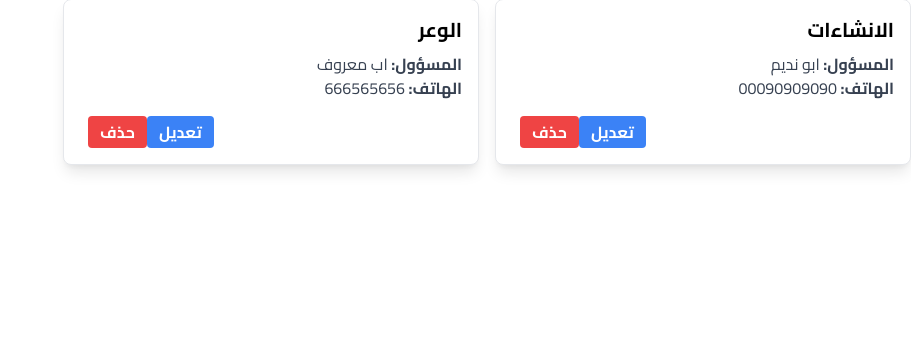
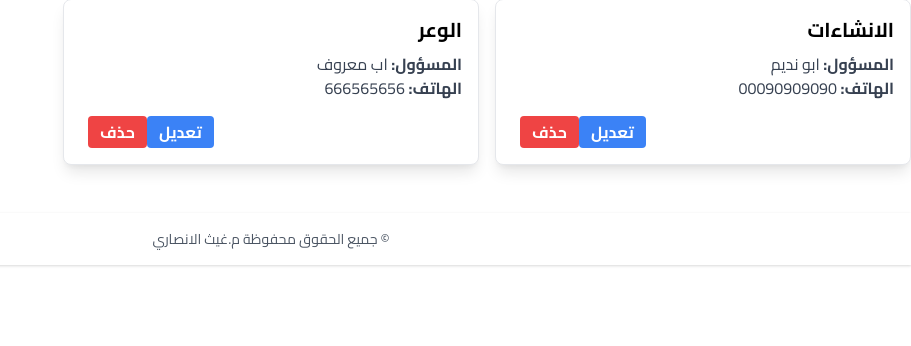
Before and after one commit to ghaithalanssari/homs, a Flask app: page /dashboard in a window 1280 px wide. Shown: the part 109-455 px from the top of the page, without its empty margins (369-1280 px from the left). Run offline with Flask 3, Linux system fonts and the light colour scheme; a user stored in the database is signed in.

Commit message:
Update dashboard.html

```diff
--- a/templates/dashboard.html
+++ b/templates/dashboard.html
@@ -51,5 +51,11 @@
       {% endfor %}
     </div>
   </div>
+  <!-- Footer -->
+  <footer class="bg-white shadow mt-8">
+    <div class="container mx-auto px-4 py-4 text-center">
+      <p class="text-gray-600 text-sm">&copy; جميع الحقوق محفوظة م.غيث الانصاري</p>
+    </div>
+  </footer>
 </body>
 </html>
```
